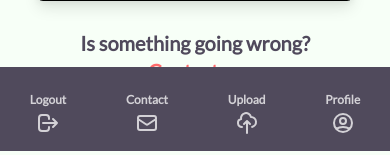
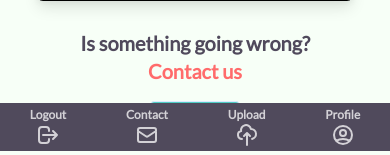
Before and after one commit to Code-Institute-Submissions/DaithiShan-bird-friend_OctResub, a Flask app: page /upload_bird in a window 390 px wide. Shown: the part 693-848 px from the top of the page. Run offline with Flask 2, Linux system fonts and the light colour scheme; the visitor is signed in with stand-in values (Sample User, id 1); some libraries are stand-ins or nearby versions; some web fonts are replaced.

Commit message:
Height of bottom mobile nav bar lessened

```diff
--- a/bird_friend/templates/base.html
+++ b/bird_friend/templates/base.html
@@ -115,10 +115,10 @@
         <!-- MOBILE NAVIGATION BAR -->
         <!-- Only visible on mobile and if user is signed in -->
         {% if current_user.is_authenticated %}
-        <div class="bottomNav fixed bottom-0 w-full">
+        <div class="fixed bottom-0 w-full">
             <nav class="md:hidden bottom-0 w-full bg-liath-100 text-xs">
-                <ul class="flex justify-around items-center text-white text-center opacity-75 text-lg font-bold">
-                    <li class="p-4 hover:bg-liath-100">
+                <ul class="flex justify-around items-center text-white text-center opacity-75 text-xs font-bold">
+                    <li class="p-1 hover:bg-liath-100">
                         <a href="{{url_for('users.logout')}}">
                             <span class="text-xs md:text-sm">Logout</span>
                             <svg xmlns="http://www.w3.org/2000/svg" class="h-6 w-6 mx-auto" fill="none"
@@ -128,7 +128,7 @@
                             </svg>
                         </a>
                     </li>
-                    <li class="p-4 hover:bg-liath-100">
+                    <li class="p-1 hover:bg-liath-100">
                         <a href="{{ url_for('main.contact') }}">
                             <span class="text-xs md:text-sm">Contact</span>
                             <svg xmlns="http://www.w3.org/2000/svg" class="h-6 w-6 mx-auto" fill="none"
@@ -138,7 +138,7 @@
                             </svg>
                         </a>
                     </li>
-                    <li class="p-4 hover:bg-liath-100">
+                    <li class="p-1 hover:bg-liath-100">
                         <a href="{{ url_for('birds.upload_bird') }}">
                             <span class="text-xs md:text-sm">Upload</span>
                             <svg xmlns="http://www.w3.org/2000/svg" class="h-6 w-6 mx-auto" fill="none"
@@ -148,7 +148,7 @@
                             </svg>
                         </a>
                     </li>
-                    <li class="p-4 hover:bg-liath-100">
+                    <li class="p-1 hover:bg-liath-100">
                         <a href="{{url_for('users.profile', username=current_user.username)}}">
                             <span class="text-xs md:text-sm">Profile</span>
                             <svg xmlns="http://www.w3.org/2000/svg" class="h-6 w-6 mx-auto" fill="none"
```
